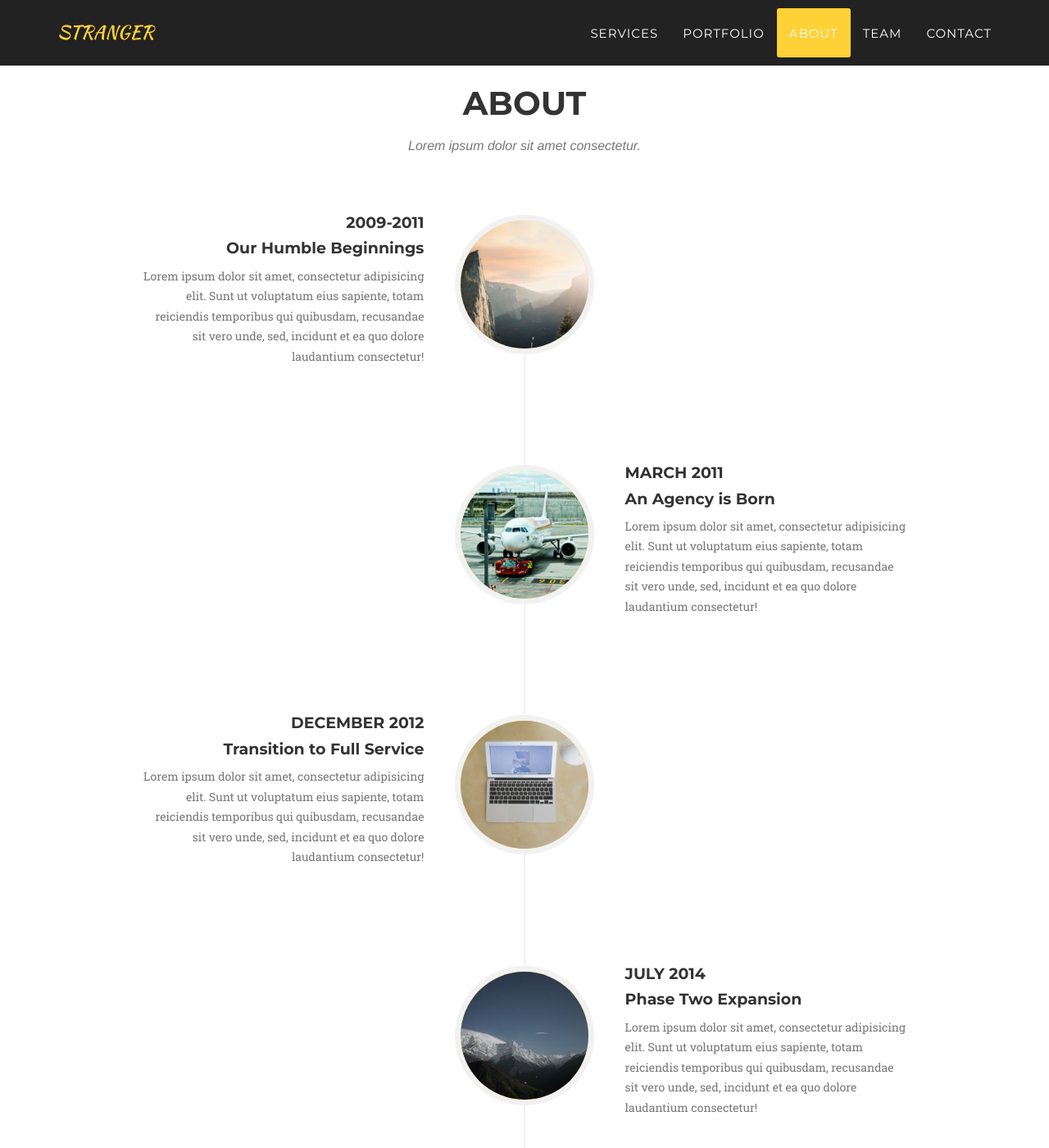
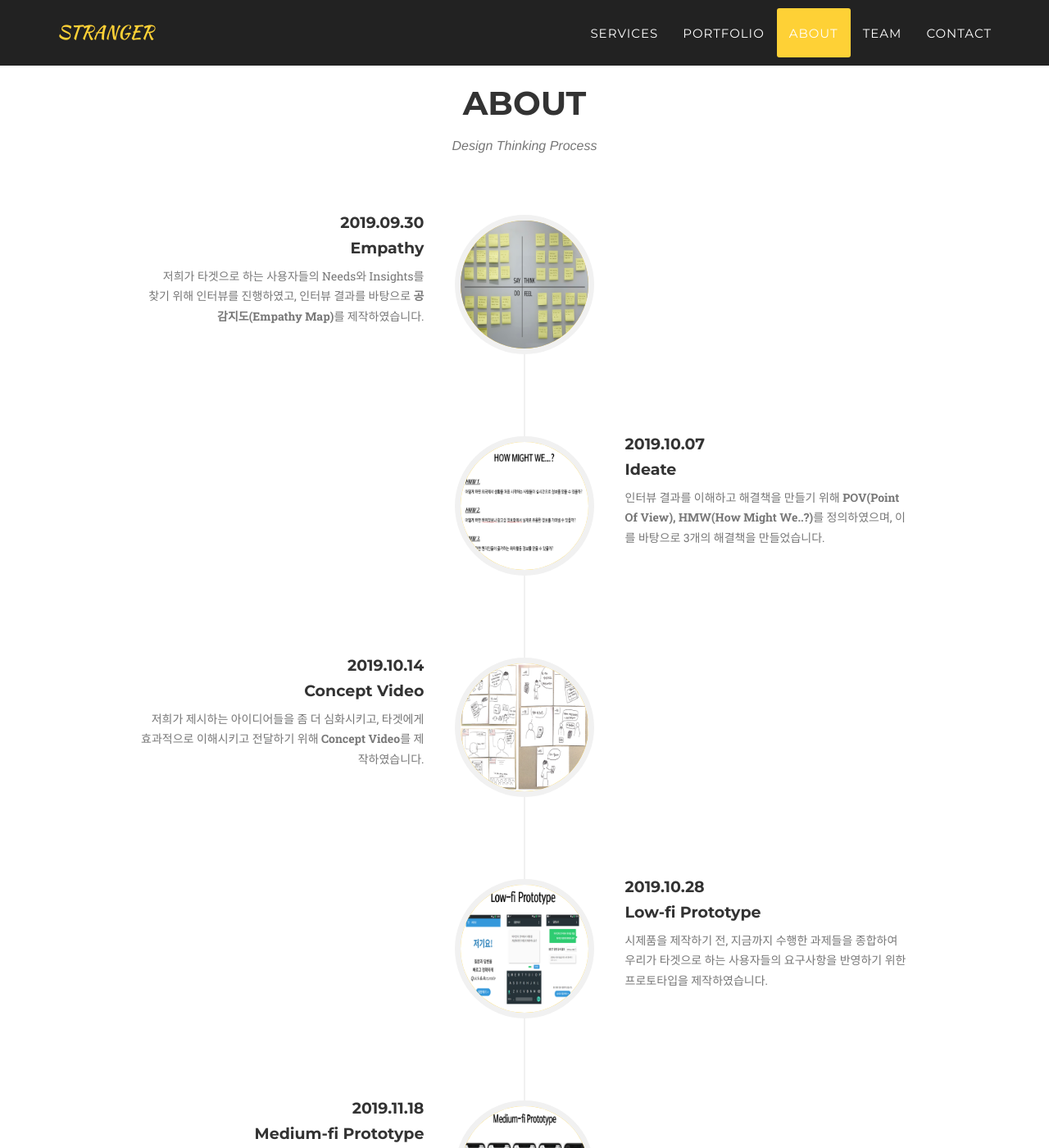
Before and after one commit to stranger-uos/stranger-uos.github.io, a Jekyll site: the page built from index.html, in a window 1280 px wide and 1400 px high, scrolled down 2432 px. Shown: the whole window at 82% size. Built offline with Jekyll 4.4.1, drawn with Linux system fonts in a browser that asks for light colours; some web fonts are replaced; some of the changed text lies outside the part shown.

Commit message:
About 섹션 수정

```diff
--- a/_includes/about.html
+++ b/_includes/about.html
@@ -4,7 +4,7 @@
             <div class="row">
                 <div class="col-lg-12 text-center">
                     <h2 class="section-heading">About</h2>
-                    <h3 class="section-subheading text-muted">Lorem ipsum dolor sit amet consectetur.</h3>
+                    <h3 class="section-subheading text-muted">Design Thinking Process</h3>
                 </div>
             </div>
             <div class="row">
@@ -12,57 +12,77 @@
                     <ul class="timeline">
                         <li>
                             <div class="timeline-image">
-                                <img class="img-circle img-responsive" src="img/about/1.jpg" alt="">
+                                <img class="img-circle img-responsive" src="img/about/EMPATHYMAP.png" alt="">
                             </div>
                             <div class="timeline-panel">
                                 <div class="timeline-heading">
-                                    <h4>2009-2011</h4>
-                                    <h4 class="subheading">Our Humble Beginnings</h4>
+                                    <h4>2019.09.30</h4>
+                                    <h4 class="subheading">Empathy</h4>
                                 </div>
                                 <div class="timeline-body">
-                                    <p class="text-muted">Lorem ipsum dolor sit amet, consectetur adipisicing elit. Sunt ut voluptatum eius sapiente, totam reiciendis temporibus qui quibusdam, recusandae sit vero unde, sed, incidunt et ea quo dolore laudantium consectetur!</p>
+                                    <p class="text-muted">저희가 타겟으로 하는 사용자들의 Needs와 Insights를<br>찾기 위해 인터뷰를 진행하였고, 인터뷰 결과를 바탕으로 <b>공감지도(Empathy Map)</b>를 제작하였습니다.<p>
                                 </div>
                             </div>
                         </li>
                         <li class="timeline-inverted">
                             <div class="timeline-image">
-                                <img class="img-circle img-responsive" src="img/about/2.jpg" alt="">
+                                <img class="img-circle img-responsive" src="img/about/HMW.png" alt="">
                             </div>
                             <div class="timeline-panel">
                                 <div class="timeline-heading">
-                                    <h4>March 2011</h4>
-                                    <h4 class="subheading">An Agency is Born</h4>
+                                    <h4>2019.10.07</h4>
+                                    <h4 class="subheading">Ideate</h4>
                                 </div>
                                 <div class="timeline-body">
-                                    <p class="text-muted">Lorem ipsum dolor sit amet, consectetur adipisicing elit. Sunt ut voluptatum eius sapiente, totam reiciendis temporibus qui quibusdam, recusandae sit vero unde, sed, incidunt et ea quo dolore laudantium consectetur!</p>
+                                    <p class="text-muted">
+                                        인터뷰 결과를 이해하고 해결책을 만들기 위해 <b>POV(Point Of View), HMW(How Might We..?)</b>를 정의하였으며, 이를 바탕으로 3개의 해결책을 만들었습니다.
+                                    </p>
                                 </div>
                             </div>
                         </li>
                         <li>
                             <div class="timeline-image">
-                                <img class="img-circle img-responsive" src="img/about/3.jpg" alt="">
+                                <img class="img-circle img-responsive" src="img/about/TASKS.png" alt="">
                             </div>
                             <div class="timeline-panel">
                                 <div class="timeline-heading">
-                                    <h4>December 2012</h4>
-                                    <h4 class="subheading">Transition to Full Service</h4>
+                                    <h4>2019.10.14</h4>
+                                    <h4 class="subheading">Concept Video</h4>
                                 </div>
                                 <div class="timeline-body">
-                                    <p class="text-muted">Lorem ipsum dolor sit amet, consectetur adipisicing elit. Sunt ut voluptatum eius sapiente, totam reiciendis temporibus qui quibusdam, recusandae sit vero unde, sed, incidunt et ea quo dolore laudantium consectetur!</p>
+                                    <p class="text-muted">
+                                        저희가 제시하는 아이디어들을 좀 더 심화시키고, 타겟에게 효과적으로 이해시키고 전달하기 위해 <b>Concept Video</b>를 제작하였습니다.
+                                    </p>
                                 </div>
                             </div>
                         </li>
                         <li class="timeline-inverted">
                             <div class="timeline-image">
-                                <img class="img-circle img-responsive" src="img/about/4.jpg" alt="">
+                                <img class="img-circle img-responsive" src="img/about/LF_PROTOTYPE.png" alt="">
                             </div>
                             <div class="timeline-panel">
                                 <div class="timeline-heading">
-                                    <h4>July 2014</h4>
-                                    <h4 class="subheading">Phase Two Expansion</h4>
+                                    <h4>2019.10.28</h4>
+                                    <h4 class="subheading">Low-fi Prototype</h4>
                                 </div>
                                 <div class="timeline-body">
-                                    <p class="text-muted">Lorem ipsum dolor sit amet, consectetur adipisicing elit. Sunt ut voluptatum eius sapiente, totam reiciendis temporibus qui quibusdam, recusandae sit vero unde, sed, incidunt et ea quo dolore laudantium consectetur!</p>
+                                    <p class="text-muted">
+                                       시제품을 제작하기 전, 지금까지 수행한 과제들을 종합하여 우리가 타겟으로 하는 사용자들의 요구사항을 반영하기 위한 프로토타입을 제작하였습니다.
+                                    </p>
+                                </div>
+                            </div>
+                        </li>
+                        <li>
+                            <div class="timeline-image">
+                                <img class="img-circle img-responsive" src="img/about/MF_PROTOTYPE.png" alt="">
+                            </div>
+                            <div class="timeline-panel">
+                                <div class="timeline-heading">
+                                    <h4>2019.11.18</h4>
+                                    <h4 class="subheading">Medium-fi Prototype</h4>
+                                </div>
+                                <div class="timeline-body">
+                                    <p class="text-muted">Low-fi Prototype을 통해 테스트 참가자들로부터 받은 피드백을 바탕으로 개선 및 보완 작업을 진행하였습니다.</p>
                                 </div>
                             </div>
                         </li>
```
Also changed, not shown: img/about/EmpathyMap.png (added), img/about/HMW.PNG (added), img/about/LF_PROTOTYPE.PNG (added), img/about/MF_PROTOTYPE.PNG (added), img/about/TASKS.PNG (added).
